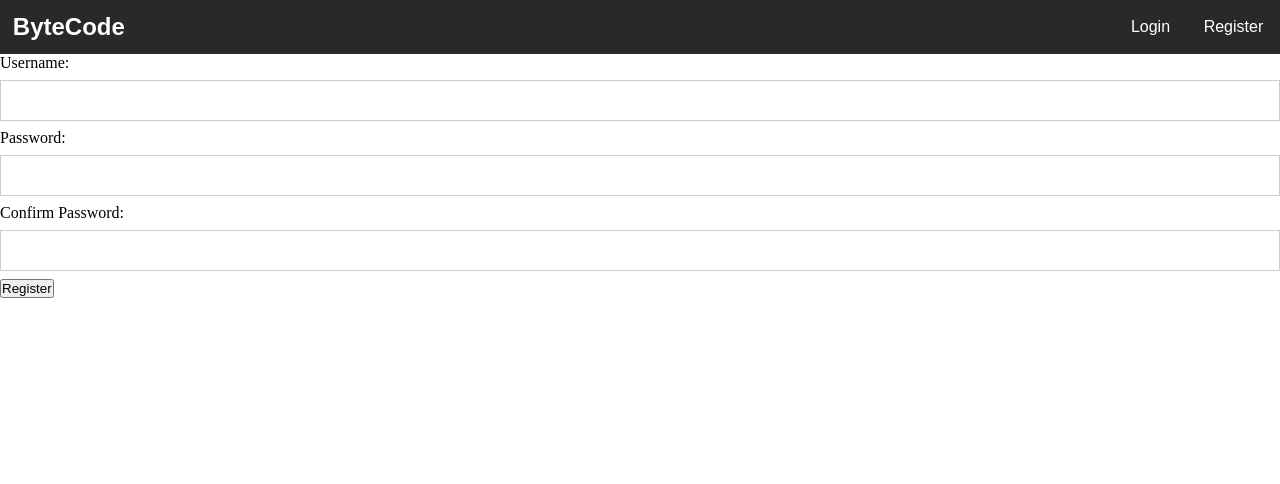
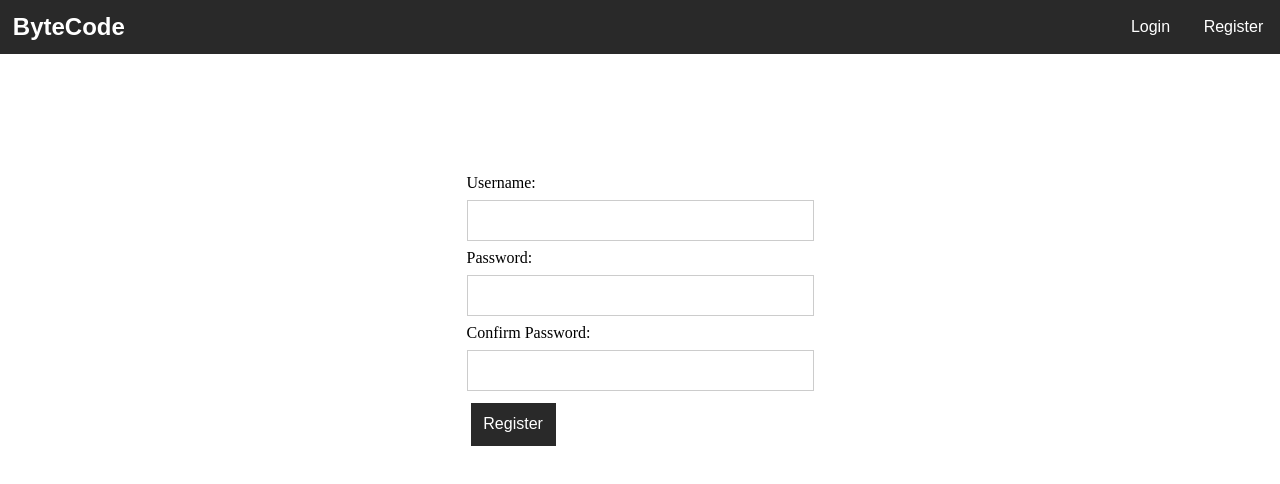
Before and after one commit to kksahay/bytecode, a React (Vite) app in the folder client/: page /register in a window 1280 px wide. Shown: the top 484 px of the page. Built offline with nearby package versions, Linux system fonts and the light colour scheme.

Commit message:
style: auth-register

```diff
--- a/client/src/pages/Auth/Login.tsx
+++ b/client/src/pages/Auth/Login.tsx
@@ -3,7 +3,7 @@ import Layout from "../../components/layout/Layout"
 import axios from "axios"
 import { useAuth } from "../../context/auth"
 import { useNavigate, useLocation } from "react-router-dom"
-import '../../styles/Login.css'
+import '../../styles/Auth.css'
 
 const Login = () => {
   const [username, setUsername] = useState('')
--- a/client/src/pages/Auth/Register.tsx
+++ b/client/src/pages/Auth/Register.tsx
@@ -2,7 +2,6 @@ import { useState } from "react"
 import Layout from "../../components/layout/Layout"
 import axios from "axios"
 import { useNavigate } from "react-router-dom";
-
 const Register = () => {
   const [user, setUser] = useState({
     username: '',
@@ -35,6 +34,7 @@ const Register = () => {
 
   return (
     <Layout>
+      <div className="container">
         <form onSubmit={handleSubmit}>
           <div>
             <label>Username: </label>
@@ -65,9 +65,10 @@ const Register = () => {
               required />
           </div>
           <div>
-          <button type="submit">Register</button>
+            <button type="submit" className="login-button">Register</button>
           </div>
         </form>
+      </div>
     </Layout>
   )
 }
```
Also changed, not shown: client/src/styles/Auth.css (renamed from client/src/styles/Login.css). Lines whose indentation alone changed are shown as unchanged.
